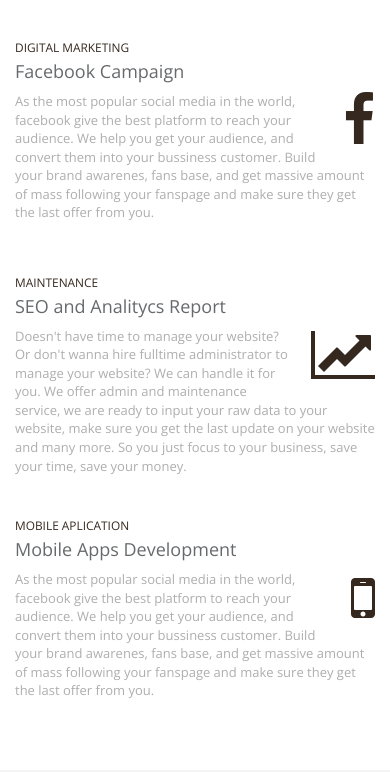
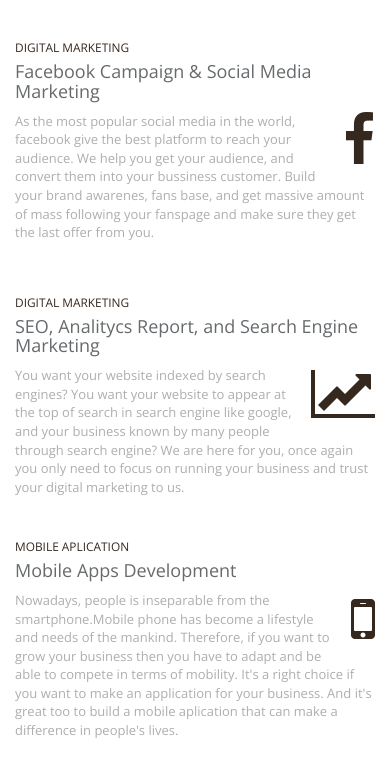
Before and after one commit to cocoa-studio/cocoa-studio.github.io, a website: page public/index.html in a window 390 px wide. Shown: the part 4112-4884 px from the top of the page. Drawn offline with nearby package versions, Linux system fonts and the light colour scheme.

Commit message:
Update Copywriting

```diff
--- a/public/index.html
+++ b/public/index.html
@@ -276,7 +276,7 @@
             </div>
             <div class="col-lg-5 features-text">
                 <small>DIGITAL MARKETING</small>
-                <h2>Facebook Campaign</h2>
+                <h2>Facebook Campaign & Social Media Marketing</h2>
                 <i class="fa fa-facebook big-icon pull-right"></i>
                 <p>As the most popular social media in the world, facebook give the best platform to reach your audience. We help you get your audience, and convert them into your bussiness customer.
                     Build your brand awarenes, fans base, and get massive amount of mass following your fanspage and make sure they get the last offer from you.
@@ -286,21 +286,19 @@
         </div>
         <div class="row">
             <div class="col-lg-5 col-lg-offset-1 features-text">
-                <small>MAINTENANCE</small>
-                <h2>SEO and Analitycs Report</h2>
+                <small>DIGITAL MARKETING</small>
+                <h2>SEO, Analitycs Report, and Search Engine Marketing</h2>
                 <i class="fa fa-line-chart big-icon pull-right"></i>
-                <p>Doesn't have time to manage your website? Or don't wanna hire fulltime administrator to manage your website? We can handle it for you.
-                    We offer admin and maintenance service, we are ready to input your raw data to your website, make sure you get the last update on your website and many more.
-                    So you just focus to your business, save your time, save your money.
+                <p>You want your website indexed by search engines? You want your website to appear at the top of search in search engine like google, and your business known by many people through search engine?
+                    We are here for you, once again you only need to focus on running your business and trust your digital marketing to us.
                 </p>
             </div>
             <div class="col-lg-5 features-text">
                 <small>MOBILE APLICATION</small>
                 <h2>Mobile Apps Development</h2>
                 <i class="fa fa-mobile big-icon pull-right"></i>
-                <p>As the most popular social media in the world, facebook give the best platform to reach your audience. We help you get your audience, and convert them into your bussiness customer.
-                    Build your brand awarenes, fans base, and get massive amount of mass following your fanspage and make sure they get the last offer from you.
-
+                <p>Nowadays, people is inseparable from the smartphone.Mobile phone has become a lifestyle and needs of the mankind. Therefore, if you want to grow your business then you have to adapt and be able to compete in terms of mobility.
+                    It's a right choice if you want to make an application for your business. And it's great too to build a mobile aplication that can make a difference in people's lives.
                 </p>
             </div>
         </div>
```
